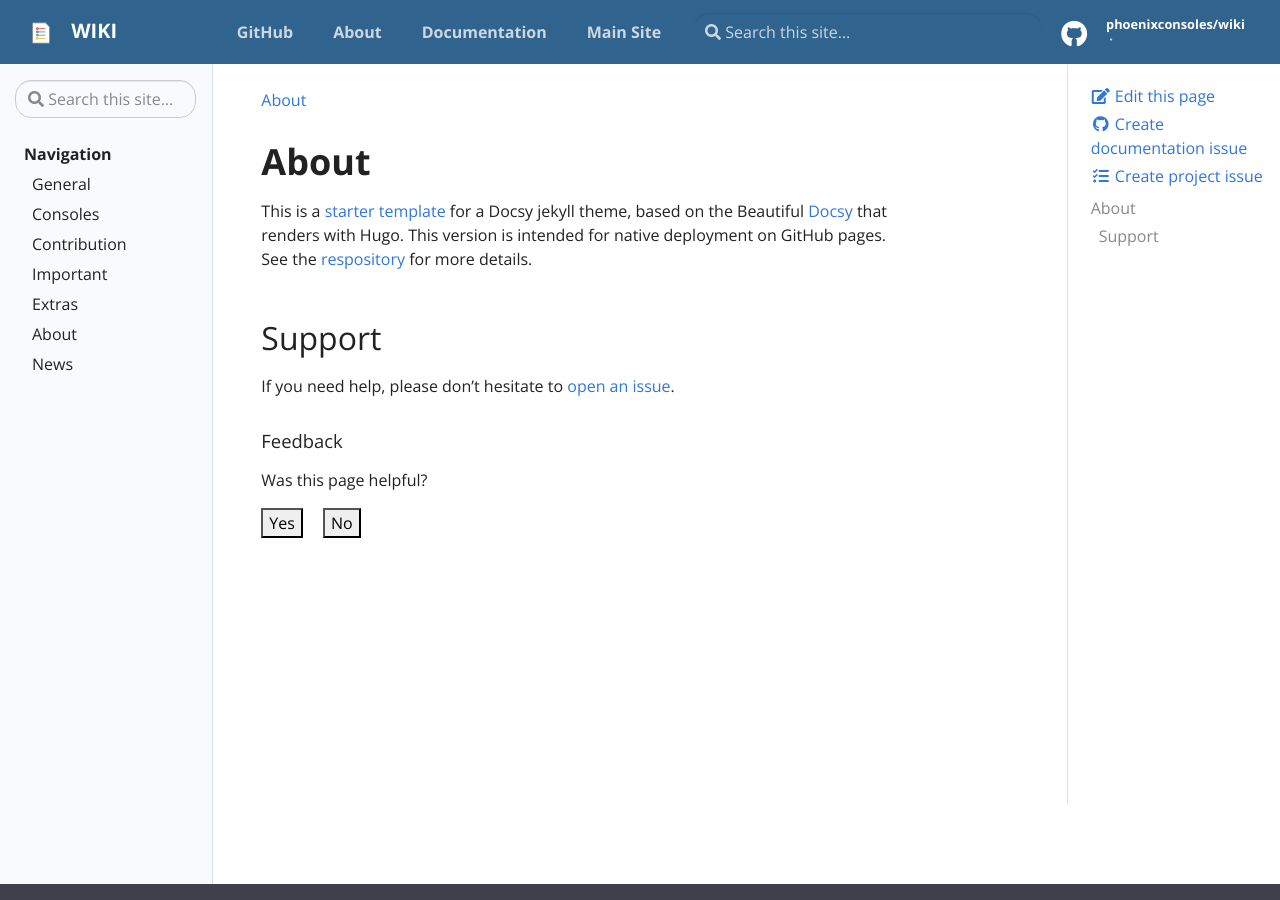
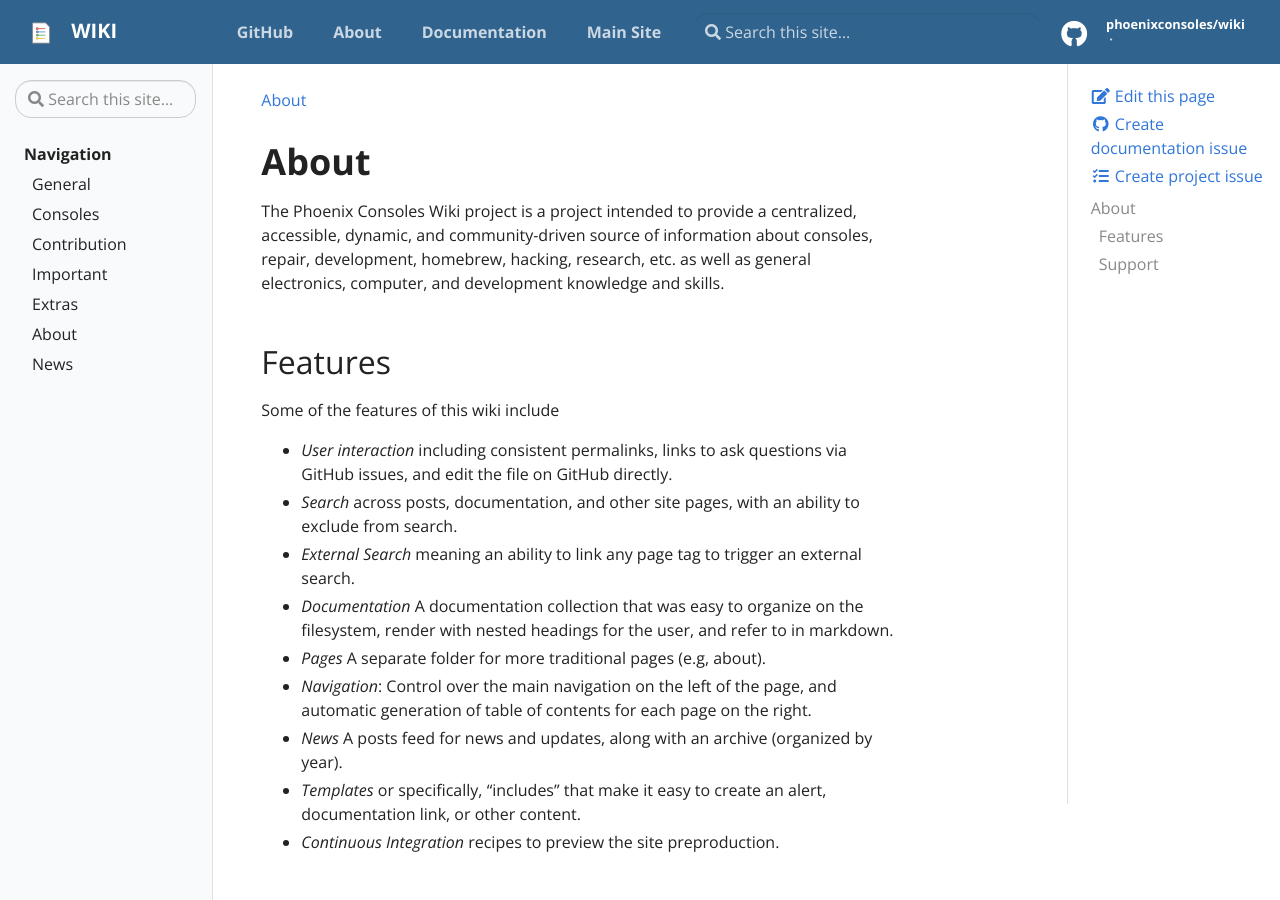
Before and after one commit to PhoenixConsoles/wiki, a Jekyll site: the page built from pages/about.md, in a window 1280 px wide and 900 px high. Built offline with Jekyll 4.4.1, drawn with Linux system fonts in a browser that asks for light colours.

Commit message:
Update about.md

```diff
--- a/pages/about.md
+++ b/pages/about.md
@@ -5,10 +5,24 @@ permalink: /about/
 
 # About
 
-This is a [starter template](https://vsoch.github.com/docsy-jekyll/) for a Docsy jekyll theme, based
-on the Beautiful [Docsy](https://github.com/google/docsy) that renders with Hugo. This version is intended for
-native deployment on GitHub pages. See the [respository]({{ site.repo }}) for more details.
+The Phoenix Consoles Wiki project is a project intended to provide a centralized, accessible, dynamic, and community-driven source of information about consoles, repair, development, homebrew, hacking, research, etc. as well as general electronics, computer, and development knowledge and skills.
+
+
+
+## Features
+
+Some of the features of this wiki include
+
+ - *User interaction* including consistent permalinks, links to ask questions via GitHub issues, and edit the file on GitHub directly.
+ - *Search* across posts, documentation, and other site pages, with an ability to exclude from search.
+ - *External Search* meaning an ability to link any page tag to trigger an external search.
+ - *Documentation* A documentation collection that was easy to organize on the filesystem, render with nested headings for the user, and refer to in markdown.
+ - *Pages* A separate folder for more traditional pages (e.g, about).
+ - *Navigation*: Control over the main navigation on the left of the page, and automatic generation of table of contents for each page on the right.
+ - *News* A posts feed for news and updates, along with an archive (organized by year).
+ - *Templates* or specifically, "includes" that make it easy to create an alert, documentation link, or other content.
+ - *Continuous Integration* recipes to preview the site preproduction.
 
 ## Support
 
-If you need help, please don't hesitate to [open an issue](https://www.github.com/{{ site.github_user }}/{{ site.github_repo }}).
+If you need help, please don't hesitate to [open an issue]({{ site.repo }}/issues).
```
